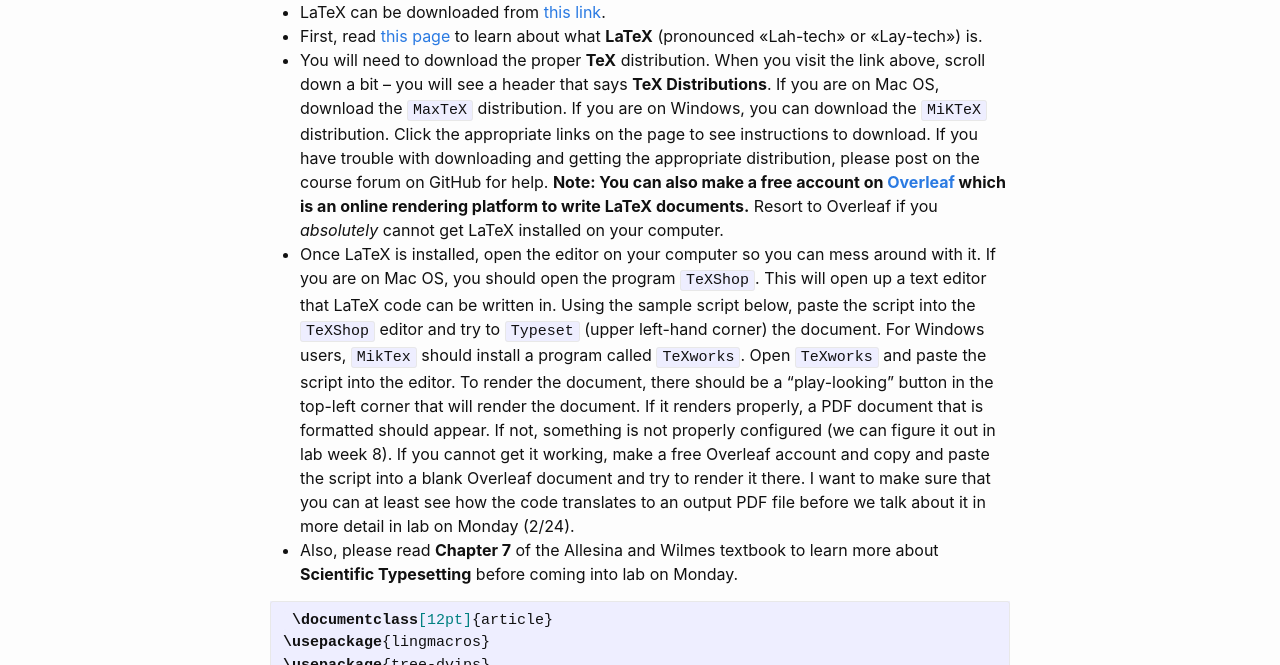
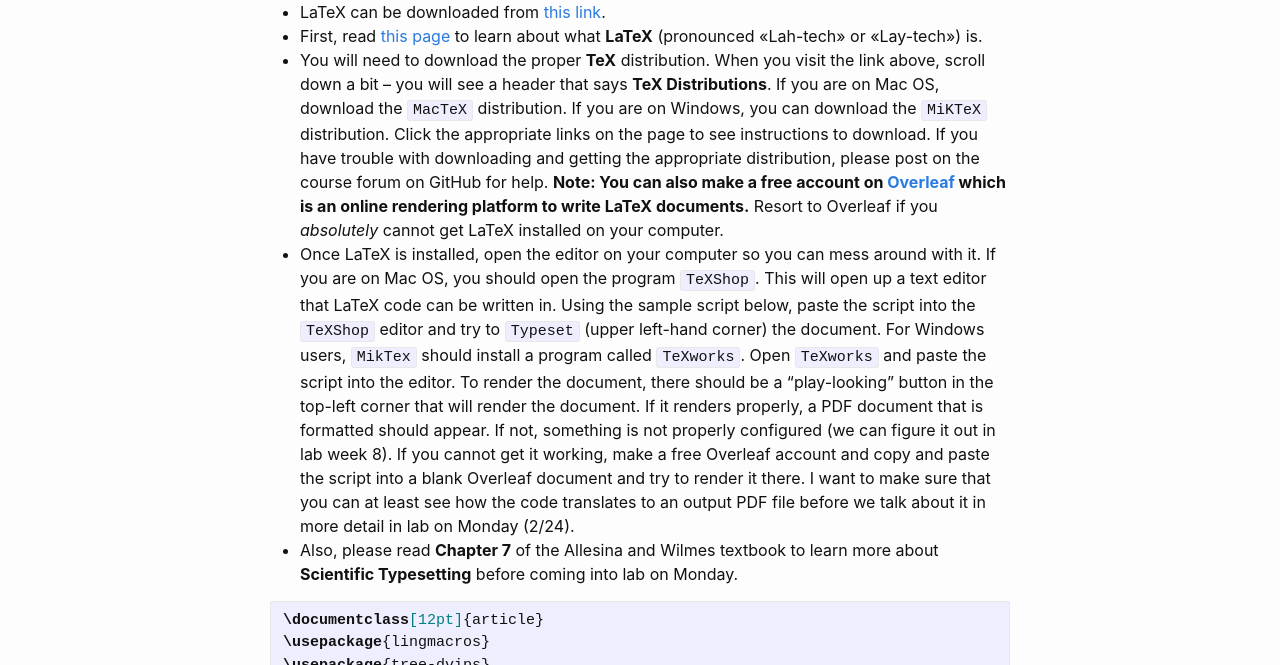
Before and after one commit to shawntschwartz/eeb-c177-w20, a Jekyll site: the page built from _posts/2020-02-24-lab-week-8.md, in a window 1280 px wide. Shown: the part 287-952 px from the top of the page. Built offline with Jekyll 4.4.1, drawn with Linux system fonts in a browser that asks for light colours.

Commit message:
fixed typos in lab week 8 post

````diff
--- a/_posts/2020-02-24-lab-week-8.md
+++ b/_posts/2020-02-24-lab-week-8.md
@@ -8,12 +8,12 @@ author: "Shawn Schwartz"
  - Please download LaTeX onto your home computer (not your virtual machine).
  - LaTeX can be downloaded from [this link](https://www.latex-project.org/get/).
  - First, read [this page](https://www.latex-project.org/about/) to learn about what **LaTeX** (pronounced <<Lah-tech>> or <<Lay-tech>>) is.
- - You will need to download the proper **TeX** distribution. When you visit the link above, scroll down a bit -- you will see a header that says **TeX Distributions**. If you are on Mac OS, download the `MaxTeX` distribution. If you are on Windows, you can download the `MiKTeX` distribution. Click the appropriate links on the page to see instructions to download. If you have trouble with downloading and getting the appropriate distribution, please post on the course forum on GitHub for help. **Note: You can also make a free account on [Overleaf](https://www.overleaf.com/) which is an online rendering platform to write LaTeX documents.** Resort to Overleaf if you _absolutely_ cannot get LaTeX installed on your computer.
+ - You will need to download the proper **TeX** distribution. When you visit the link above, scroll down a bit -- you will see a header that says **TeX Distributions**. If you are on Mac OS, download the `MacTeX` distribution. If you are on Windows, you can download the `MiKTeX` distribution. Click the appropriate links on the page to see instructions to download. If you have trouble with downloading and getting the appropriate distribution, please post on the course forum on GitHub for help. **Note: You can also make a free account on [Overleaf](https://www.overleaf.com/) which is an online rendering platform to write LaTeX documents.** Resort to Overleaf if you _absolutely_ cannot get LaTeX installed on your computer.
  - Once LaTeX is installed, open the editor on your computer so you can mess around with it. If you are on Mac OS, you should open the program `TeXShop`. This will open up a text editor that LaTeX code can be written in. Using the sample script below, paste the script into the `TeXShop` editor and try to `Typeset` (upper left-hand corner) the document. For Windows users, `MikTex` should install a program called `TeXworks`. Open `TeXworks` and paste the script into the editor. To render the document, there should be a "play-looking" button in the top-left corner that will render the document. If it renders properly, a PDF document that is formatted should appear. If not, something is not properly configured (we can figure it out in lab week 8). If you cannot get it working, make a free Overleaf account and copy and paste the script into a blank Overleaf document and try to render it there. I want to make sure that you can at least see how the code translates to an output PDF file before we talk about it in more detail in lab on Monday (2/24).
  - Also, please read **Chapter 7** of the Allesina and Wilmes textbook to learn more about **Scientific Typesetting** before coming into lab on Monday.
 
  ```LaTeX
- \documentclass[12pt]{article}
+\documentclass[12pt]{article}
 \usepackage{lingmacros}
 \usepackage{tree-dvips}
 \begin{document}
````
